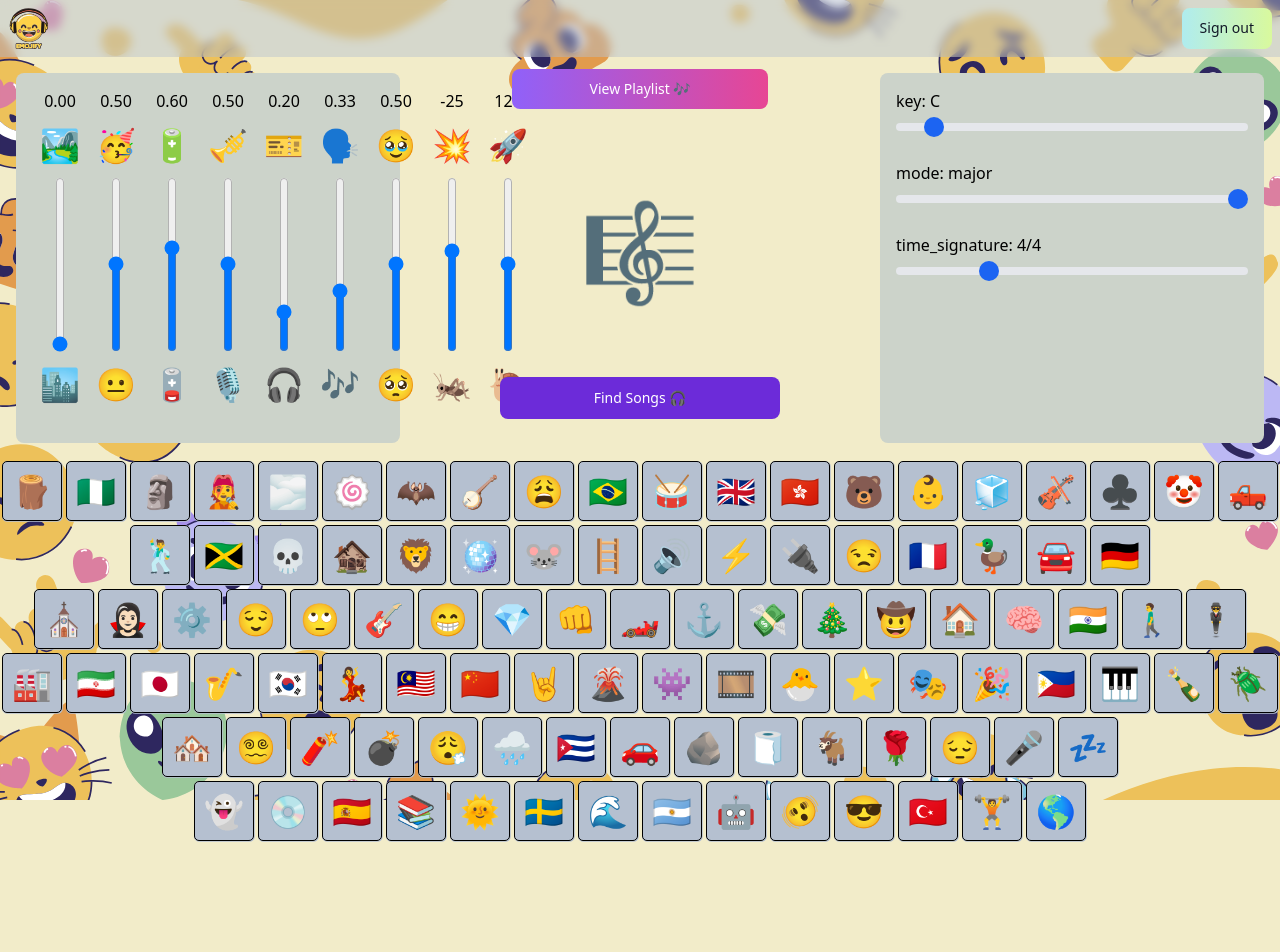
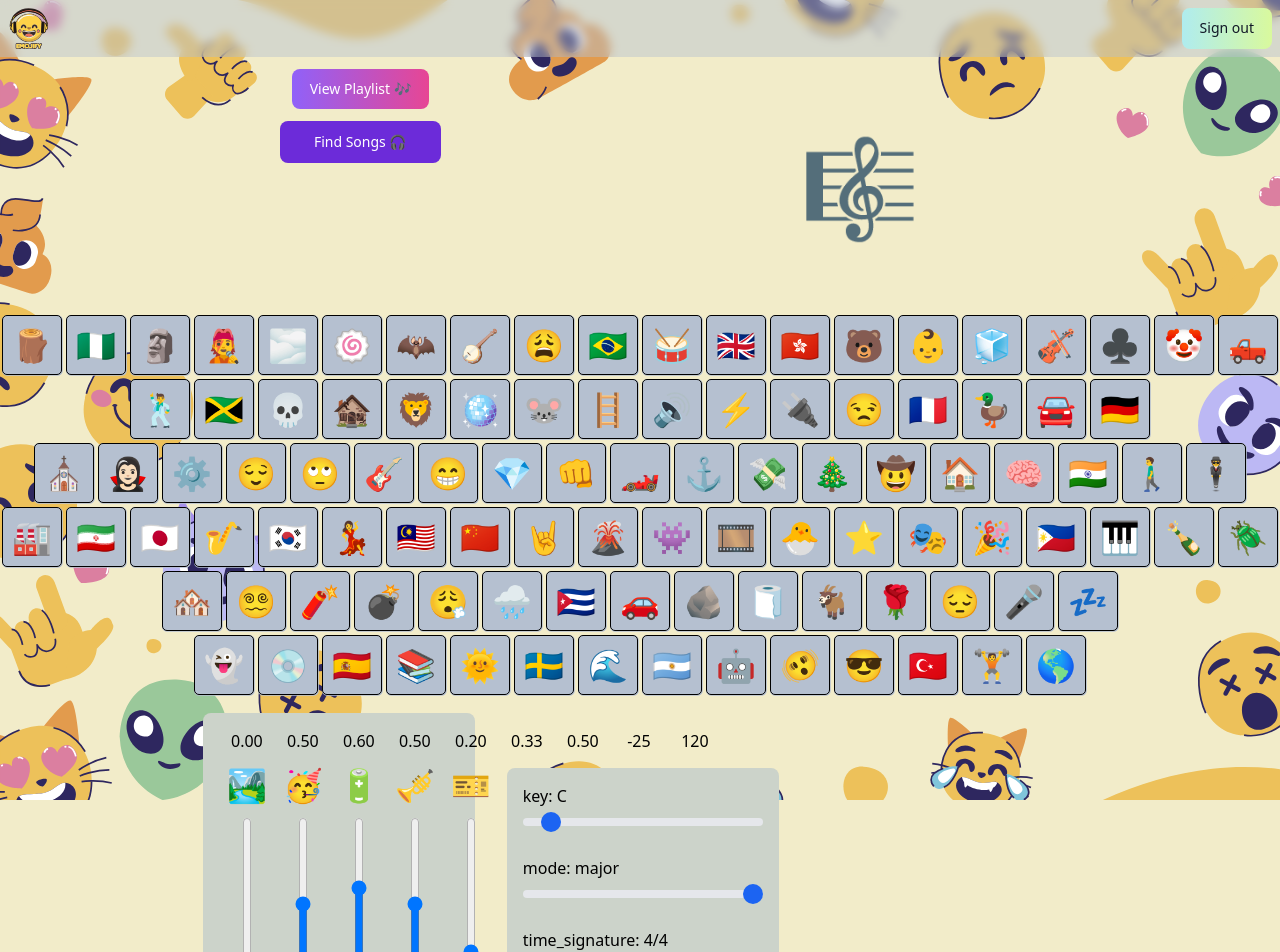
Before and after one commit to BattleshipDragonite/emojify, a React app: page /homepage in a window 1280 px wide. Shown: the top 952 px of the page. Before the commit the page ends 843 px from the top, so only its background shows below. Built offline with nearby package versions, Linux system fonts and the light colour scheme; what grapheme-splitter would draw is missing.

Commit message:
Fix indentation

```diff
--- a/src/client/pages/EmojifyPage.tsx
+++ b/src/client/pages/EmojifyPage.tsx
@@ -88,9 +88,8 @@ const EmojifyPage = () => {
         }}
       >
         <NavBar />
-        <div className="flex flex-col items-center">
-          <div className="flex justify-between w-full">
-            <MetricsMixer currMetrics={metrics} setMetrics={setMetrics} />
+        <div id="main" className="flex flex-col items-center">
+          <div className="flex justify-evenly w-full">
             <div className="flex flex-col mr-50 ml-50">
               <Button
                 onClick={() => playlistFunction()}
@@ -99,9 +98,6 @@ const EmojifyPage = () => {
               >
                 View Playlist 🎶
               </Button>
-              <div className="genre-div">
-                <h1 className="text-8xl m-20">{genre}</h1>
-              </div>
               <Button
                 className="mb-10"
                 onClick={() => searchFunction()}
@@ -110,13 +106,18 @@ const EmojifyPage = () => {
                 Find Songs 🎧
               </Button>
             </div>
+            <div className="genre-div">
+              <h1 className="text-8xl m-20">{genre}</h1>
+            </div>
+          </div>
+          <EmojiKeyboard setGenre={setGenre}/>
+          <div id="user-interface">
+            <MetricsMixer currMetrics={metrics} setMetrics={setMetrics} />
             <AuxMixer currMetrics={metrics} setMetrics={setMetrics} />
           </div>
-          <EmojiKeyboard setGenre={setGenre}/>
         </div>
         {/* <div className="flex flex-col items-middle justify-center">
           <Button onClick={() => searchFunction()} color='purple'>Find Songs 🎧</Button>
-
           <Button onClick={() => playlistFunction()} className='m-3' gradientDuoTone="purpleToPink">View Playlist 🎶</Button>
         </div> */}
 
@@ -142,7 +143,6 @@ const EmojifyPage = () => {
               <Button color="red" onClick={() => nextSong()}>Next Song</Button>
           </Modal.Footer>
         </Modal>
-
         <Modal
           show={openPlaylistModal}
           onClose={() => setOpenPlaylistModal(false)}
```
Lines whose indentation alone changed are shown as unchanged.
